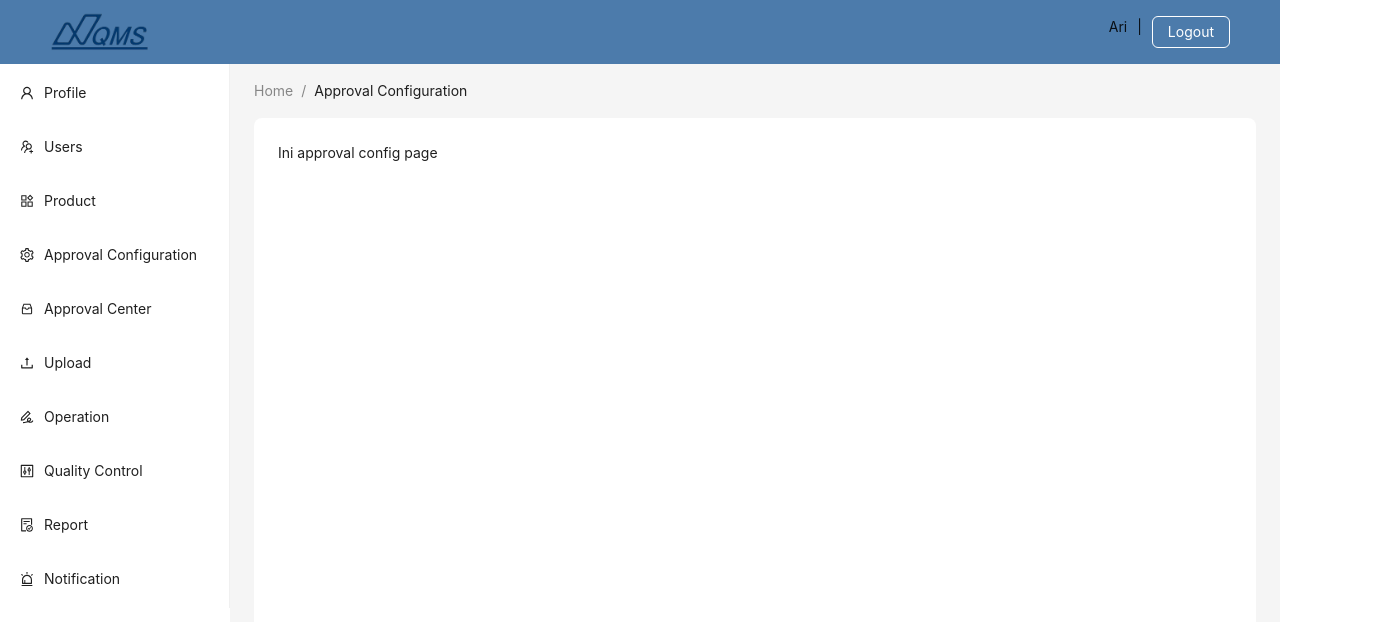
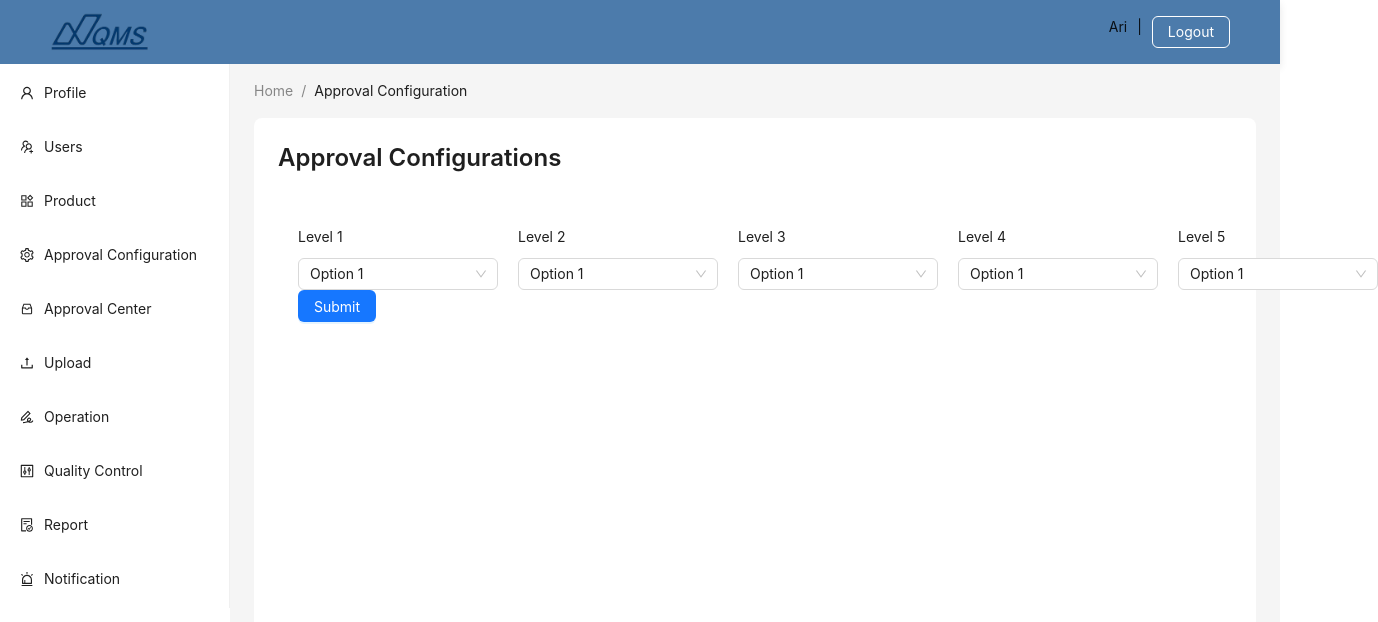
Before and after one commit to IQMS-System/AnalysisToolFrontend, a React (Vite) app: page /approval-config in a window 1280 px wide. Shown: the top 622 px of the page, 1378 px wide, since content can reach past the window. Built offline with nearby package versions, Linux system fonts and the light colour scheme.

Commit message:
feat: add approval config page

```diff
--- a/src/routes/ApprovalConfigPage/index.tsx
+++ b/src/routes/ApprovalConfigPage/index.tsx
@@ -1,9 +1,94 @@
+import { Button, Flex, Select, Typography } from "antd";
 import BaseLayout from "../../components/BaseLayout";
+import { Content } from "antd/es/layout/layout";
+
+const { Title, Text } = Typography;
+const { Option } = Select;
 
 const ApprovalConfigPage = () => {
   return (
     <BaseLayout breadCrumb={["Home", "Approval Configuration"]}>
-      <div>Ini approval config page</div>
+      <Flex vertical gap={20}>
+        <Flex justify="space-between">
+          <Title level={3}>Approval Configurations</Title>
+        </Flex>
+
+        <Flex justify="space-between" vertical>
+          <Content style={{ padding: "20px" }}>
+            <Flex gap={20}>
+              <Flex vertical gap={10}>
+                <Text className="pl-1">Level 1</Text>
+                <Select
+                  defaultValue="option1"
+                  style={{ width: 200 }}
+                  onChange={() => {}}
+                  title="asdasd"
+                >
+                  <Option value="option1">Option 1</Option>
+                  <Option value="option2">Option 2</Option>
+                  <Option value="option3">Option 3</Option>
+                </Select>
+              </Flex>
+              <Flex vertical gap={10}>
+                <Text className="pl-1">Level 2</Text>
+                <Select
+                  defaultValue="option1"
+                  style={{ width: 200 }}
+                  onChange={() => {}}
+                  title="asdasd"
+                >
+                  <Option value="option1">Option 1</Option>
+                  <Option value="option2">Option 2</Option>
+                  <Option value="option3">Option 3</Option>
+                </Select>
+              </Flex>
+              <Flex vertical gap={10}>
+                <Text className="pl-1">Level 3</Text>
+                <Select
+                  defaultValue="option1"
+                  style={{ width: 200 }}
+                  onChange={() => {}}
+                  title="asdasd"
+                >
+                  <Option value="option1">Option 1</Option>
+                  <Option value="option2">Option 2</Option>
+                  <Option value="option3">Option 3</Option>
+                </Select>
+              </Flex>
+              <Flex vertical gap={10}>
+                <Text className="pl-1">Level 4</Text>
+                <Select
+                  defaultValue="option1"
+                  style={{ width: 200 }}
+                  onChange={() => {}}
+                  title="asdasd"
+                >
+                  <Option value="option1">Option 1</Option>
+                  <Option value="option2">Option 2</Option>
+                  <Option value="option3">Option 3</Option>
+                </Select>
+              </Flex>
+              <Flex vertical gap={10}>
+                <Text className="pl-1">Level 5</Text>
+                <Select
+                  defaultValue="option1"
+                  style={{ width: 200 }}
+                  onChange={() => {}}
+                  title="asdasd"
+                >
+                  <Option value="option1">Option 1</Option>
+                  <Option value="option2">Option 2</Option>
+                  <Option value="option3">Option 3</Option>
+                </Select>
+              </Flex>
+            </Flex>
+
+            <Button type="primary" className="mt-10">
+              Submit
+            </Button>
+          </Content>
+        </Flex>
+      </Flex>
     </BaseLayout>
   );
 };
```
